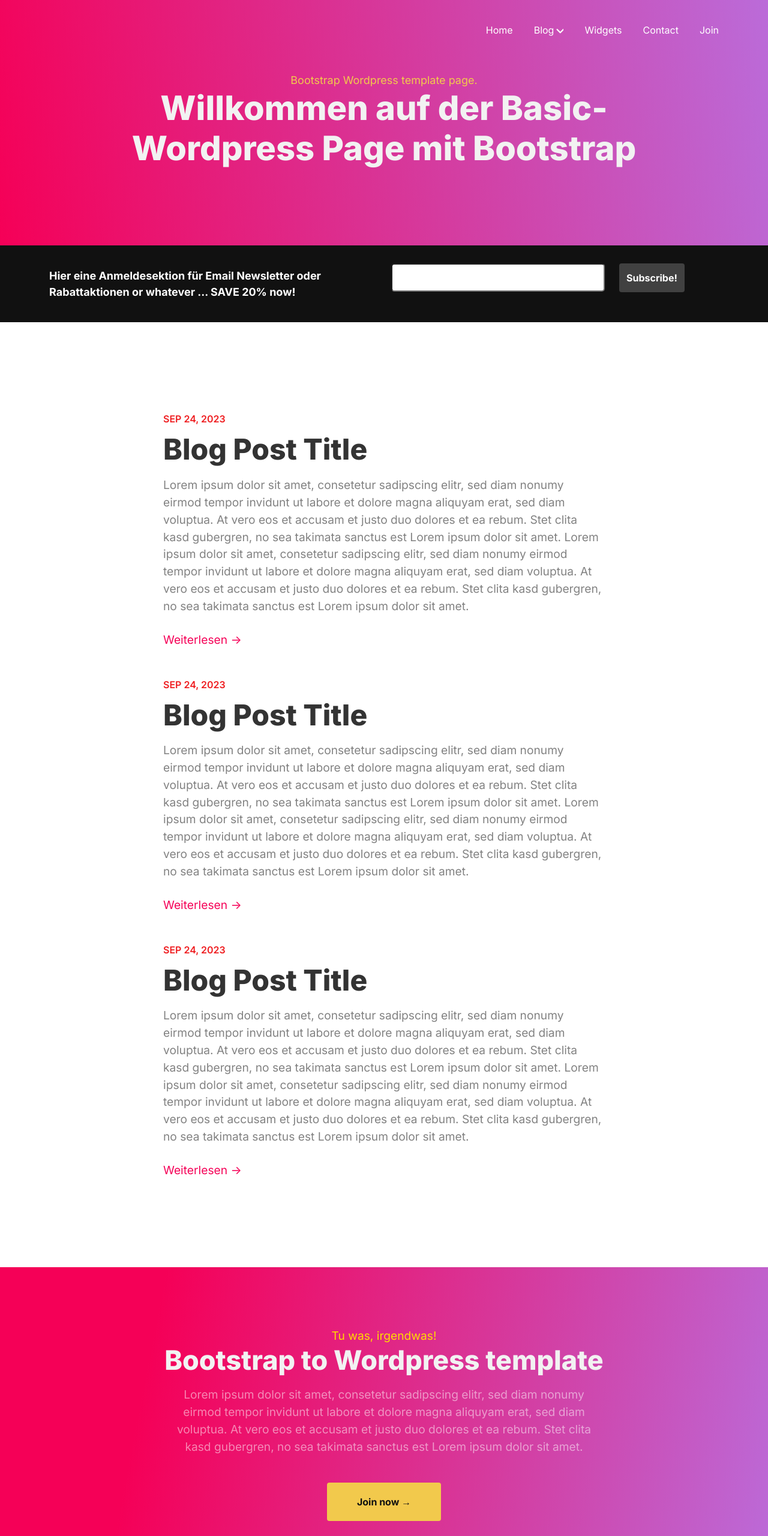
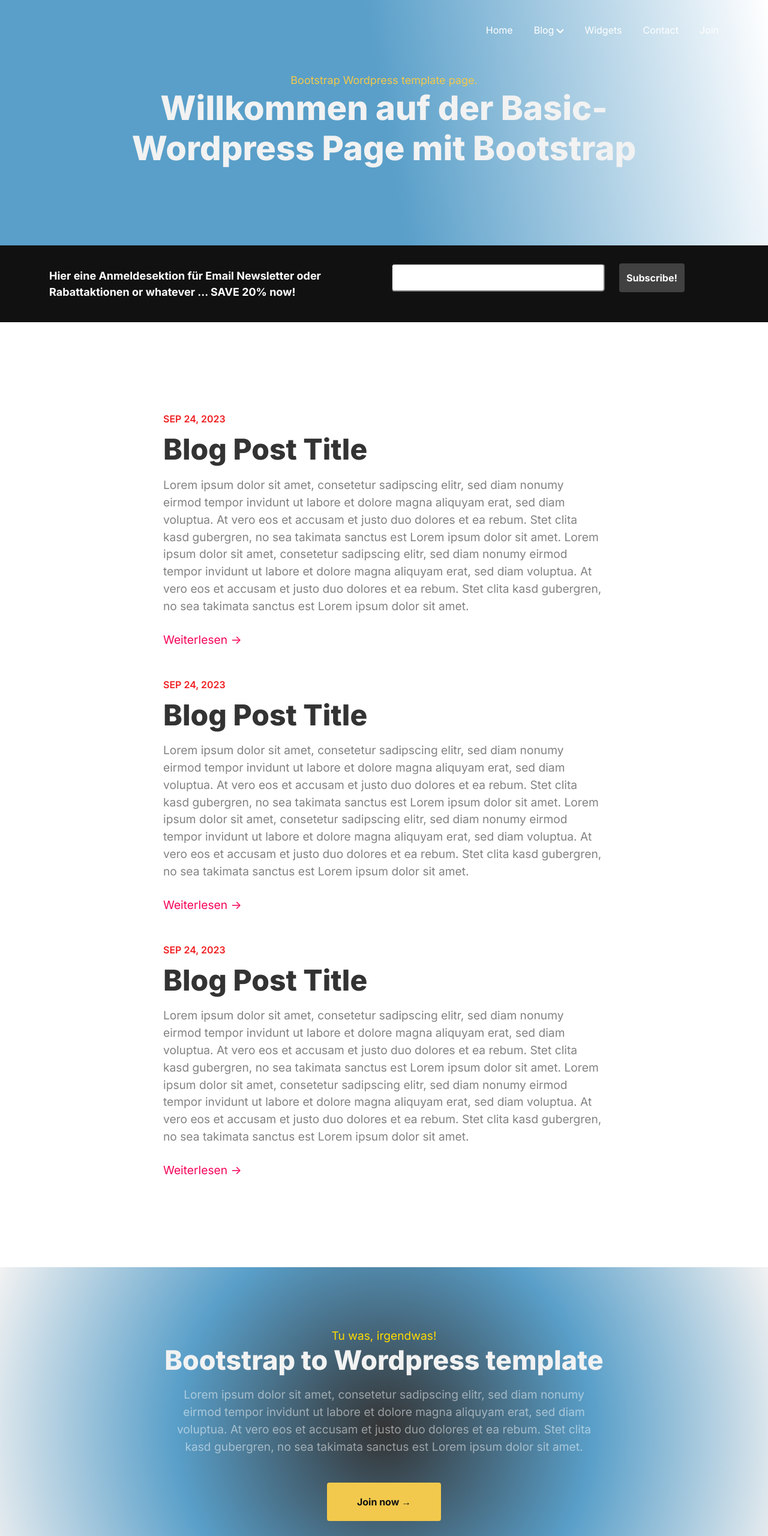
Before and after one commit to habbussDev/wp_theme, a plain HTML site: page index.html in a window 1280 px wide. Shown: the top 2560 px of the page at 60% size. Drawn offline with Linux system fonts and the light colour scheme; files whose address does not match are found by name.

Commit message:
Update style.css

```diff
--- a/style.css
+++ b/style.css
@@ -765,7 +765,8 @@
 
   .title-banner {
     padding: 120px 0;
-    background: linear-gradient(80.2deg, #f50057 0%, #bb6bd9 100%);
+    background: linear-gradient(80.2deg, rgb(89, 159, 201) 50%, white 100%);
+
   }
 
   .title-banner .sub-title {
@@ -860,14 +861,10 @@
   }
 
   /* footer */
-
   .footer-calltoaction {
     padding: 100px 0;
-    background: linear-gradient(
-      101deg,
-      var(--color-pink) 20%,
-      /*var(--color-dark) 50%,*/ #bb6bd9 100%
-    );
+    background: radial-gradient(circle, var(--color-dark) 0%, rgba(89, 159, 201) 50%, var(--color-light) 100%);
+
   }
 
   .footer-calltoaction .sub-title {
```
